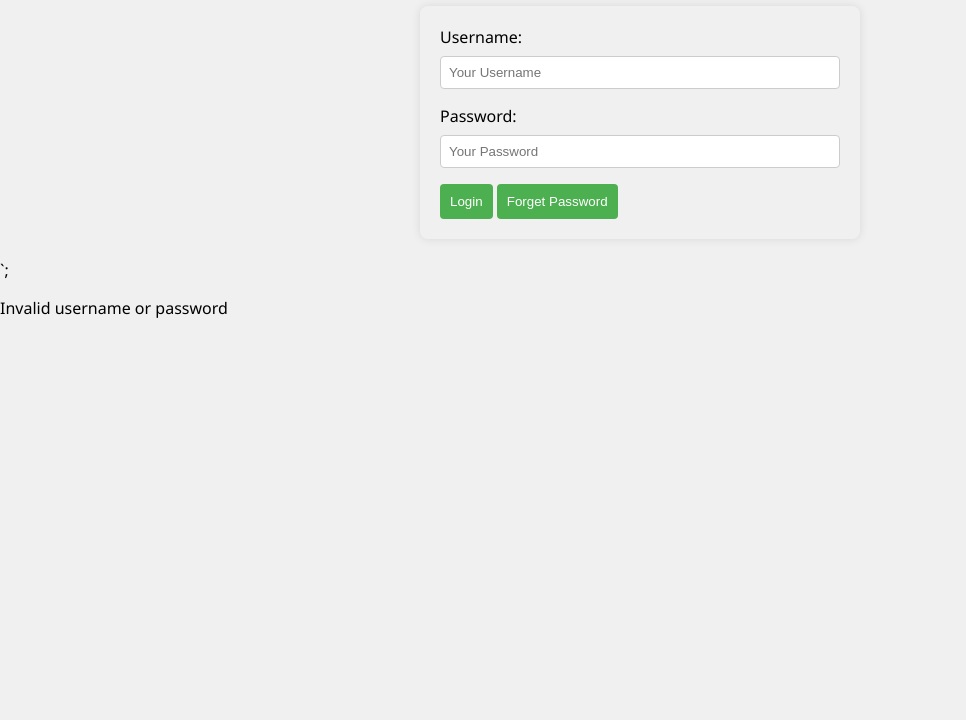
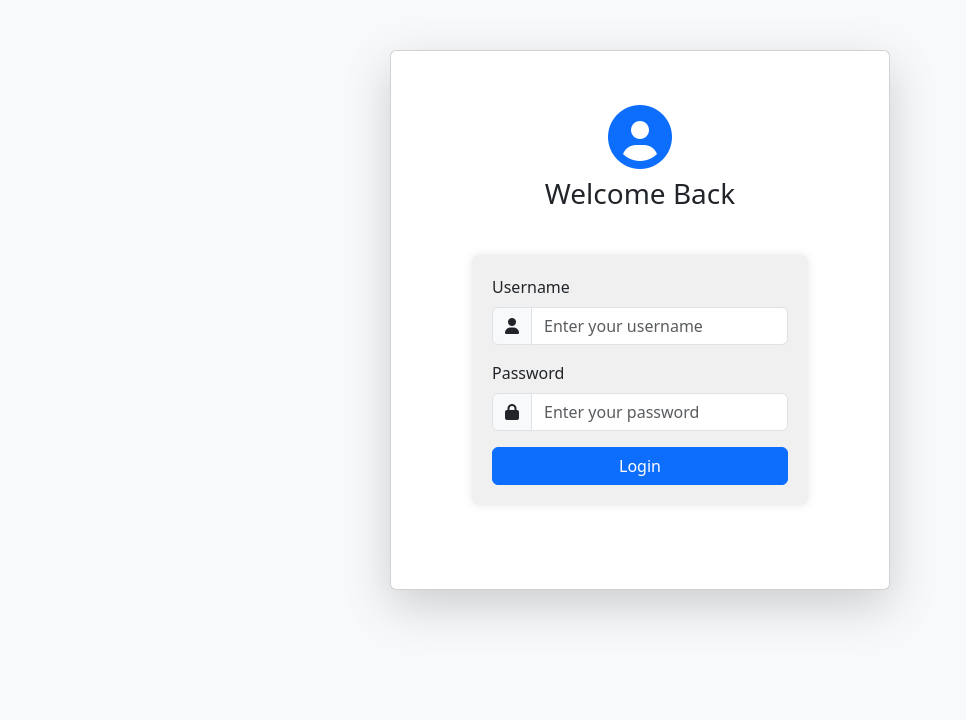
Before and after one commit to xGladiate/H4G-25, a plain HTML site: page src/pages/index.html in a window 1280 px wide. Shown: the part 80-800 px from the top of the page, without its empty margins (0-966 px from the left). Drawn offline with nearby package versions, Linux system fonts and the light colour scheme.

Commit message:
Updated login page

```diff
--- a/src/pages/index.html
+++ b/src/pages/index.html
@@ -3,26 +3,38 @@
 <head>
     <meta charset="UTF-8">
     <meta name="viewport" content="width=device-width, initial-scale=1.0">
-    <title>Login Page</title>
+    <title>Login</title>
     <link rel="stylesheet" href="/src/styles/resident.css">
+    <link rel="stylesheet" href="https://cdn.jsdelivr.net/npm/bootstrap@5.3.0-alpha1/dist/css/bootstrap.min.css">
+    <link rel="stylesheet" href="https://cdnjs.cloudflare.com/ajax/libs/font-awesome/6.0.0-beta3/css/all.min.css">
+    <script src="https://cdn.jsdelivr.net/npm/bootstrap@5.3.0-alpha1/dist/js/bootstrap.bundle.min.js"></script>
 </head>
-<body>
-<div class="login-container">
-    <h1>Login Page</h1>
-
-    <form id="login-form">
-        <label for="username">Username:</label>
-        <input type="text" id="username" name="username"
-               placeholder="Your Username" required>
-        <label for="password">Password:</label>
-        <input type="password" id="password" name="password"
-               placeholder="Your Password" required>
-        <button type="submit">Login</button>
-        <button type="forget-password">Forget Password</button>
-    </form>`;
-
-    <p id="error-message" class="hidden">Invalid username or password</p>
-</div>
+<body class="bg-light">
+    <div class="container d-flex justify-content-center align-items-center vh-100">
+      <div class="card p-4 shadow-lg" style="width: 500px;">
+        <div class="text-center mb-3">
+          <i class="fas fa-user-circle fa-4x text-primary"></i>
+          <h3 class="mt-2">Welcome Back</h3>
+        </div>
+        <form id="loginForm">
+          <div class="mb-3">
+            <label for="username" class="form-label">Username</label>
+            <div class="input-group">
+              <span class="input-group-text"><i class="fas fa-user"></i></span>
+              <input type="text" class="form-control" id="username" placeholder="Enter your username" required>
+            </div>
+          </div>
+          <div class="mb-3">
+            <label for="password" class="form-label">Password</label>
+            <div class="input-group">
+              <span class="input-group-text"><i class="fas fa-lock"></i></span>
+              <input type="password" class="form-control" id="password" placeholder="Enter your password" required>
+            </div>
+          </div>
+          <button type="submit" class="btn btn-primary w-100">Login</button>
+        </form>
+      </div>
+    </div>
 <script src="/src/scripts/auth.js"></script>
 </body>
 </html>
--- a/src/styles/resident.css
+++ b/src/styles/resident.css
@@ -23,6 +23,10 @@ header {
 
 nav {
 	background-color: #4caf50;
+}
+
+.text-center {
+    margin-top: 30px;
 }
 
 nav ul {
@@ -60,8 +64,7 @@ main {
 	background-color: #fff;
 	padding: 20px;
 	border-radius: 8px;
-	box-shadow:
-0 0 10px rgba(0, 0, 0, 0.1);
+	box-shadow: 0 0 10px rgba(0, 0, 0, 0.1);
 }
 
 #content h2 {
@@ -73,7 +76,7 @@ main {
 	height: auto;
 	margin: 0 auto;
 	display: block;
-	border-radius: 10px;
+	border-radius: 20px;
 	box-shadow:
 2px 2px 5px rgba(0, 0, 0, 0.2);
 	border: 3px solid #2F8D46;
@@ -82,11 +85,11 @@ main {
 form {
 	max-width: 400px;
 	margin: 20px auto;
+	margin-bottom: 60px;
 	padding: 20px;
 	background-color: #f0f0f0;
 	border-radius: 8px;
-	box-shadow:
-0 0 10px rgba(0, 0, 0, 0.1);
+	box-shadow: 0 0 10px rgba(0, 0, 0, 0.1);
 }
 
 form label {
@@ -98,7 +101,6 @@ form input,
 form textarea {
 	width: 100%;
 	padding: 8px;
-	margin-bottom: 16px;
 	box-sizing: border-box;
 	border: 1px solid #ccc;
 	border-radius: 4px;
```
